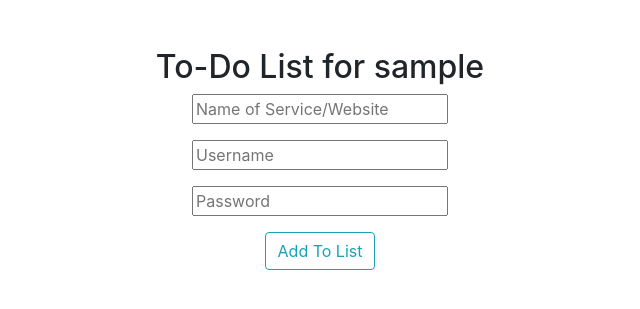
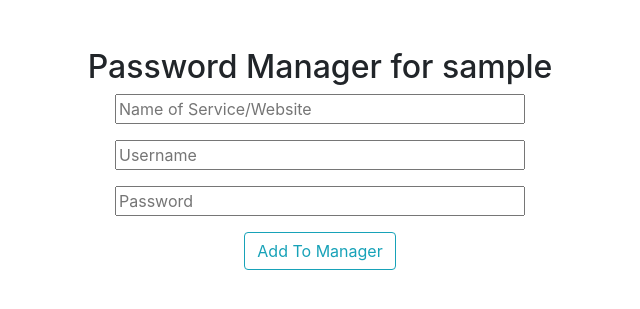
Before and after one commit to StephenTrainor/project, a Flask app: template templates/manager.html in a window 1280 px wide. Shown: the part 76-385 px from the top of the page, without its empty margins (320-960 px from the left). Run offline with Flask 2, Linux system fonts and the light colour scheme; the template is opened without the code that fills it: most values are stand-ins (such as "Sample title", 1, 10 or a date in 2020); some libraries are stand-ins or nearby versions.

Commit message:
Added Manager Support

```diff
--- a/application.py
+++ b/application.py
@@ -41,55 +41,34 @@
     return apology("TODO")
 
 
-@app.route("/todo", methods=["GET", "POST"])
-@login_required
-def buy():
-    user_data = db.execute("SELECT * FROM 'users' WHERE (id = :user_id)", user_id=session["user_id"])
-    todo_data = db.execute("SELECT * FROM 'todo' WHERE (id = :user_id)", user_id=session["user_id"])
-
-    if request.method == "POST":
-        if not request.form.get("message"):
-            return apology("Must enter something to do in the input field")
-
-        db.execute("INSERT INTO 'todo' (id, todo) VALUES (:user_id, :message)",
-                   user_id=session["user_id"], message=request.form.get("message"))
-        db.execute("INSERT INTO 'history' (id, type, message) VALUES (:user_id, :typee, :message)", user_id=session["user_id"],
-                   typee="Added Item On ToDo", message=request.form.get("message"))
-
-        return render_template("success.html", type_success="added item on to-do list",
-                               message="The specified to-do item was successfully added on the to-do list and can be seen now.",
-                               path="Go Back")
-
-    else:
-        if not todo_data:
-            return render_template("todo.html", username=user_data[0]['username'], rows=todo_data)
-        return render_template("todo.html", username=user_data[0]['username'], rows=todo_data, exists=True)
-
-
 @app.route("/delete", methods=["GET", "POST"])
 @login_required
 def delete():
     if "clear_todo" in request.form:
         db.execute("DELETE FROM 'todo' WHERE (id = :user_id)", user_id=session["user_id"])
-        db.execute("INSERT INTO 'history' (id, type, message) VALUES (:user_id, :typee, :message)", user_id=session["user_id"],
+        db.execute("INSERT INTO 'history' (id, type, message) VALUES (:user_id, :typee, :message)",
+                   user_id=session["user_id"],
                    typee="Deleted History", message="")
 
         return render_template("success.html", type_success="cleared to-do list",
-                               message="Your to-do list was cleared and you can proceed to add more items to the list.", path="Go Back")
+                               message="Your to-do list was cleared and you can proceed to add more items to the list.",
+                               path="Go Back")
 
     elif "clear_item_todo" in request.form:
         todo_data = db.execute("SELECT * FROM 'todo' WHERE (id = :user_id)", user_id=session["user_id"])
 
         for m in range(len(todo_data)):
             if todo_data[m]['todo'].lower() == request.form.get("list_item").lower():
-                db.execute("DELETE FROM 'todo' WHERE (id = :user_id AND todo = :user_message)", user_id=session["user_id"],
+                db.execute("DELETE FROM 'todo' WHERE (id = :user_id AND todo = :user_message)",
+                           user_id=session["user_id"],
                            user_message=todo_data[m]['todo'])
-                db.execute("INSERT INTO 'history' (id, type, message) VALUES (:user_id, :typee, :message)", user_id=session["user_id"],
+                db.execute("INSERT INTO 'history' (id, type, message) VALUES (:user_id, :typee, :message)",
+                           user_id=session["user_id"],
                            typee="Deleted To-Do Item", message=todo_data[m]['todo'])
                 break
 
         return render_template("success.html", type_success="cleared item",
-                               message="An Item was succesfully removed from your To-Do list.", path="Go Back")
+                               message="An Item was successfully removed from your To-Do list.", path="Go Back")
 
     elif "clear_history" in request.form:
         db.execute("DELETE FROM 'history' WHERE (id = :user_id)", user_id=session["user_id"])
@@ -106,6 +85,63 @@
     if not history:
         return render_template("history.html")
     return render_template("history.html", rows=history, exists=True)
+
+
+@app.route("/todo", methods=["GET", "POST"])
+@login_required
+def todo():
+    user_data = db.execute("SELECT * FROM 'users' WHERE (id = :user_id)", user_id=session["user_id"])
+    todo_data = db.execute("SELECT * FROM 'todo' WHERE (id = :user_id)", user_id=session["user_id"])
+
+    if request.method == "POST":
+        if not request.form.get("message"):
+            return apology("Must enter something to do in the input field")
+
+        db.execute("INSERT INTO 'todo' (id, todo) VALUES (:user_id, :message)",
+                   user_id=session["user_id"], message=request.form.get("message"))
+        db.execute("INSERT INTO 'history' (id, type, message) VALUES (:user_id, :typee, :message)", user_id=session["user_id"],
+                   typee="Added Item On ToDo List", message=request.form.get("message"))
+
+        return render_template("success.html", type_success="added item on to-do list",
+                               message="The specified to-do item was successfully added on the to-do list and can be seen now.",
+                               path="Go Back")
+
+    else:
+        if not todo_data:
+            return render_template("todo.html", username=user_data[0]['username'], rows=todo_data)
+        return render_template("todo.html", username=user_data[0]['username'], rows=todo_data, exists=True)
+
+
+@app.route("/manager", methods=["GET", "POST"])
+@login_required
+def manager():
+    user_data = db.execute("SELECT * FROM 'users' WHERE (id = :user_id)", user_id=session["user_id"])
+    content = db.execute("SELECT * FROM 'manager' WHERE (id = :user_id)", user_id=session["user_id"])
+
+    if request.method == "POST":
+        if not request.form.get("service"):
+            return apology("Must specify service or site", 403)
+
+        elif not request.form.get("username"):
+            return apology("Must specify a username", 403)
+
+        elif not request.form.get("password"):
+            return apology("Must specify a password", 403)
+
+        db.execute("INSERT INTO 'history' (id, type, message) VALUES (:user_id, :typee, :message)", user_id=session["user_id"],
+                   typee="Additional Item for Password Manager", message="")
+        db.execute("INSERT INTO 'manager' (id, service, username, password) VALUES (:user_id, :site, :username, :password)",
+                   user_id=session["user_id"], site=request.form.get("service"), username=request.form.get("username"),
+                   password=request.form.get("password"))
+
+        return render_template("success.html", type_success="added password",
+                               message=f"Password for {request.form.get('service')} was successfully added to the Password Manager",
+                               path="Go Back")
+
+    else:
+        if not content:
+            return render_template("manager.html", username=user_data[0]['username'], rows=content)
+        return render_template("manager.html", username=user_data[0]['username'], rows=content, exists=True)
 
 
 @app.route("/login", methods=["GET", "POST"])
--- a/static/styles.css
+++ b/static/styles.css
@@ -56,3 +56,11 @@
     text-align: left;
     border-top: 1px solid #ddd;
 }
+
+.password {
+    color: #ffffff;
+}
+
+.password:hover {
+    color: #212529;
+}
--- a/templates/manager.html
+++ b/templates/manager.html
@@ -1,24 +1,24 @@
 {% extends "layout.html" %}
 
 {% block title %}
-    To-Do
+    Manager
 {% endblock %}
 
 {% block main %}
-    <form action="/todo" method="post">
-        <h2>To-Do List for {{ username }}</h2>
+    <form action="/manager" method="post">
+        <h2>Password Manager for {{ username }}</h2>
         <div class="form-group">
-            <input class="input-large search-query" type="text" name="message" placeholder="Name of Service/Website" autocomplete="off">
+            <input size="35%" class="input-large search-query" type="text" name="service" placeholder="Name of Service/Website" autocomplete="off">
         </div>
 
         <div class="form-group">
-            <input class="input-large search-query" type="text" name="message" placeholder="Username" autocomplete="off">
+            <input size="35%" class="input-large search-query" type="text" name="username" placeholder="Username" autocomplete="off">
         </div>
 
         <div class="form-group">
-            <input class="input-large search-query" type="password" name="message" placeholder="Password" autocomplete="off">
+            <input size="35%" class="input-large search-query" type="password" name="password" placeholder="Password" autocomplete="off">
         </div>
-        <button type="submit" class="btn btn-outline-info">Add To List</button>
+        <button type="submit" class="btn btn-outline-info">Add To Manager</button>
     </form>
 
     {% if exists %}
@@ -26,18 +26,27 @@
 
     <table>
         <thead>
-            <th>What To-Do</th>
+            <th>Service/Website</th>
+            <th>Username</th>
+            <th>Password</th>
         </thead>
         <tbody>
             {% for row in rows %}
                 <tr>
-                    <td>{{ row['todo'] }}</td>
+                    <td>{{ row['service'] }}</td>
+                    <td>{{ row['username'] }}</td>
+                    <td class="password">{{ row['password'] }}</td>
                 </tr>
             {% endfor %}
         </tbody>
     </table>
+
     <form action="/delete" method="post">
-        <button name="clear_todo" type="submit" class="btn btn-outline-danger">Clear To-Do List</button>
+        <div class="form-group">
+            <input class="input-large search-query" type="text" name="list_item" placeholder="Service/Site Name" autocomplete="off">
+        </div>
+
+        <button name="clear_item_manager" type="submit" class="btn btn-outline-danger">Clear Password</button>
     </form>
     {% endif %}
 {% endblock %}
--- a/templates/todo.html
+++ b/templates/todo.html
@@ -8,7 +8,7 @@
     <form action="/todo" method="post">
         <h2>To-Do List for {{ username }}</h2>
         <div class="form-group">
-            <input class="input-large search-query" type="text" name="message" placeholder="To-Do" autocomplete="off">
+            <input size="42%" class="input-large search-query" type="text" name="message" placeholder="To-Do" autocomplete="off">
         </div>
         <button type="submit" class="btn btn-outline-info">Add To List</button>
     </form>
```
